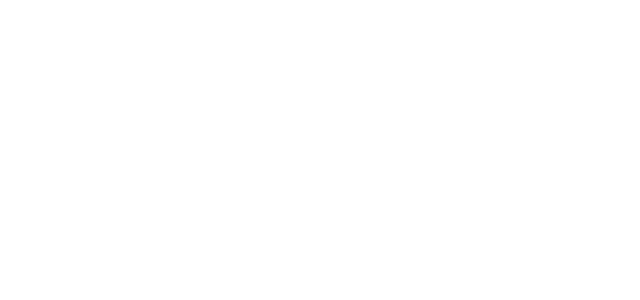
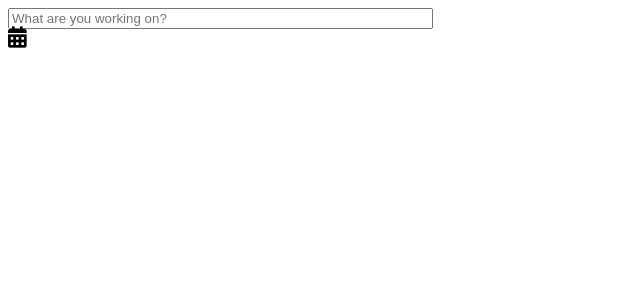
Before and after one commit to ericasu33/sprig, a React (Create React App) app: page / in a window 1280 px wide. Shown: the top 300 px of the page, without its empty margins (0-640 px from the left). Built offline with nearby package versions, Linux system fonts and the light colour scheme.

Commit message:
Add Entries component

```diff
--- a/src/App.js
+++ b/src/App.js
@@ -1,8 +1,10 @@
 import './App.css';
+import Entries from './components/Entries';
 
 function App() {
   return (
     <div>
+      <Entries />
     </div>
   );
 }
```
